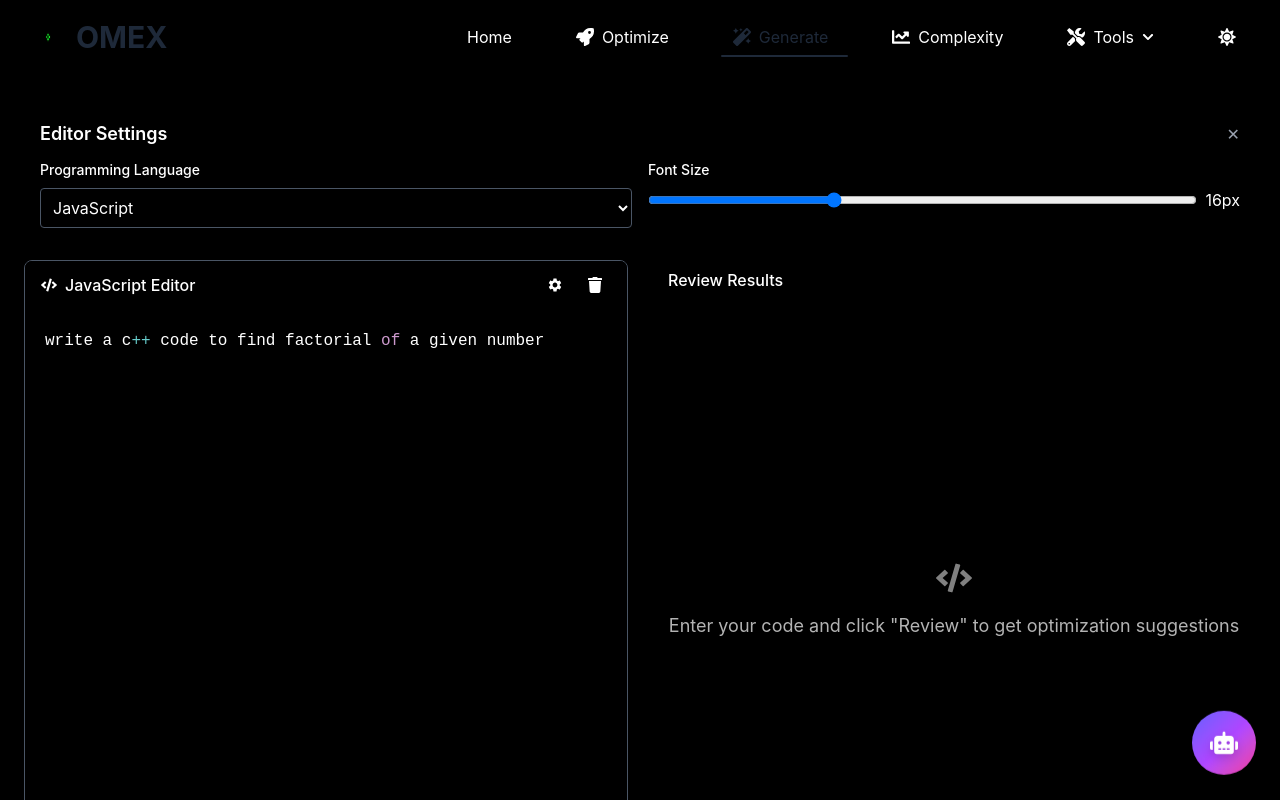
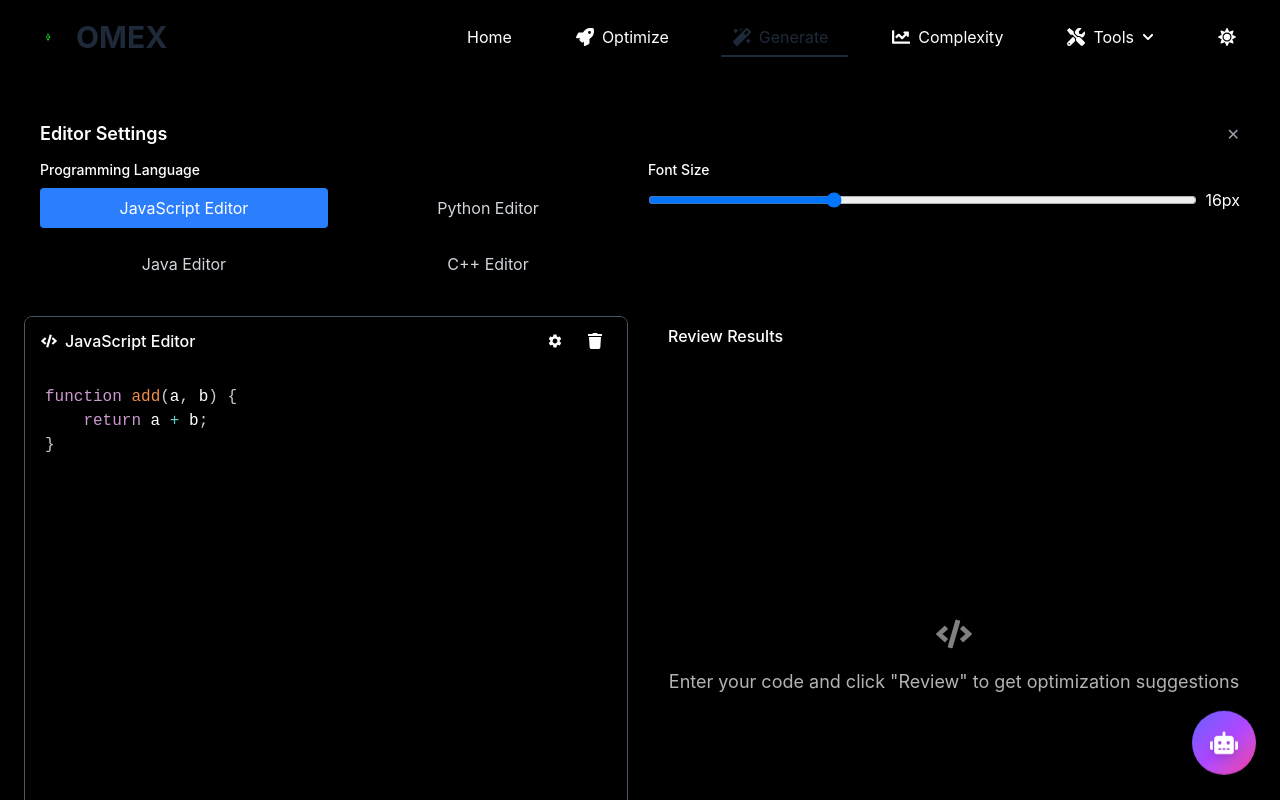
Before and after one commit to Pravehaspa/OMEX_FRONT, a React (Vite) app: page /codegenerator in a window 1280 px wide. Both pictures are taken after a click on the button 555 px from the left and 129 px from the top of the page. Shown: the top 800 px of the page. Built offline with nearby package versions, Linux system fonts and the light colour scheme.

Commit message:
updated CodeEditor.jsx with JS, Python, Java, C++ editors and boilerplate code

```diff
--- a/src/components/CodeEditor.jsx
+++ b/src/components/CodeEditor.jsx
@@ -10,6 +10,14 @@ import Loader from "../components/Loader.jsx"
 import Editor from 'react-simple-code-editor';
 import toast from 'react-hot-toast';
 import { useTheme } from '../context/ThemeContext';
+
+// Import Prism languages
+import "prismjs/components/prism-javascript";
+import "prismjs/components/prism-python";
+import "prismjs/components/prism-java";
+import "prismjs/components/prism-c";
+import "prismjs/components/prism-cpp";
+import "prismjs/components/prism-go";
 
 function CodeEditor(props) {
   const URL = props.URL;
@@ -30,9 +38,47 @@ function CodeEditor(props) {
     }
   }, [props.prompt]);
 
+  // Set initial boilerplate code
+  useEffect(() => {
+    if (codelang === 'JavaScript') {
+      setPrompt(`function add(a, b) {
+    return a + b;
+}`);
+    } else if (codelang === 'Python') {
+      setPrompt(`def hello_world():
+    print("Hello, World!")
+
+# Call the function
+hello_world()`);
+    } else if (codelang === 'Java') {
+      setPrompt(`public class HelloWorld {
+    public static void main(String[] args) {
+        System.out.println("Hello, World!");
+    }
+}`);
+    } else if (codelang === 'C++') {
+      setPrompt(`#include <iostream>
+
+int main() {
+    std::cout << "Hello, World!" << std::endl;
+    return 0;
+}`);
+    }
+  }, [codelang]);
+
   const { isDark } = useTheme();
 
-  const languages = ["Java", "JavaScript", "C", "C++", "Python", "Go"];
+  const getPrismLanguage = (lang) => {
+    const langMap = {
+      'JavaScript': 'javascript',
+      'Python': 'python',
+      'Java': 'java',
+      'C': 'c',
+      'C++': 'cpp',
+      'Go': 'go'
+    };
+    return langMap[lang] || 'javascript';
+  };
 
   const handleCopyClick = () => {
     navigator.clipboard.writeText(optimisedCode);
@@ -51,6 +97,33 @@ function CodeEditor(props) {
 
   const changeLanguage = (lang) => {
     setCodeLang(lang);
+    // Set boilerplate code based on language
+    if (lang === 'JavaScript') {
+      setPrompt(`function add(a, b) {
+    return a + b;
+}`);
+    } else if (lang === 'Python') {
+      setPrompt(`def hello_world():
+    print("Hello, World!")
+
+# Call the function
+hello_world()`);
+    } else if (lang === 'Java') {
+      setPrompt(`public class HelloWorld {
+    public static void main(String[] args) {
+        System.out.println("Hello, World!");
+    }
+}`);
+    } else if (lang === 'C++') {
+      setPrompt(`#include <iostream>
+
+int main() {
+    std::cout << "Hello, World!" << std::endl;
+    return 0;
+}`);
+    } else {
+      setPrompt(''); // For other languages, start empty
+    }
     toast.success(`Language changed to ${lang}`);
   };
 
@@ -109,15 +182,32 @@ function CodeEditor(props) {
           <div className="grid grid-cols-1 md:grid-cols-2 gap-4">
             <div>
               <label className="block mb-2 text-sm font-medium">Programming Language</label>
-              <select
-                value={codelang}
-                onChange={(e) => changeLanguage(e.target.value)}
-                className="w-full p-2 rounded bg-gray-700 text-white border border-gray-600"
-              >
-                {languages.map((item) => (
-                  <option key={item} value={item}>{item}</option>
-                ))}
-              </select>
+              <div className="grid grid-cols-2 gap-2">
+                <button
+                  onClick={() => changeLanguage('JavaScript')}
+                  className={`px-4 py-2 rounded ${codelang === 'JavaScript' ? 'bg-blue-500 text-white' : 'bg-gray-600 text-gray-300 hover:bg-gray-500'} transition-colors`}
+                >
+                  JavaScript Editor
+                </button>
+                <button
+                  onClick={() => changeLanguage('Python')}
+                  className={`px-4 py-2 rounded ${codelang === 'Python' ? 'bg-blue-500 text-white' : 'bg-gray-600 text-gray-300 hover:bg-gray-500'} transition-colors`}
+                >
+                  Python Editor
+                </button>
+                <button
+                  onClick={() => changeLanguage('Java')}
+                  className={`px-4 py-2 rounded ${codelang === 'Java' ? 'bg-blue-500 text-white' : 'bg-gray-600 text-gray-300 hover:bg-gray-500'} transition-colors`}
+                >
+                  Java Editor
+                </button>
+                <button
+                  onClick={() => changeLanguage('C++')}
+                  className={`px-4 py-2 rounded ${codelang === 'C++' ? 'bg-blue-500 text-white' : 'bg-gray-600 text-gray-300 hover:bg-gray-500'} transition-colors`}
+                >
+                  C++ Editor
+                </button>
+              </div>
             </div>
             <div>
               <label className="block mb-2 text-sm font-medium">Font Size</label>
@@ -177,7 +267,7 @@ function CodeEditor(props) {
               <Editor
                 value={prompt}
                 onValueChange={prompt => setPrompt(prompt)}
-                highlight={prompt => prism.highlight(prompt, prism.languages.javascript, codelang)}
+                highlight={prompt => prism.highlight(prompt, prism.languages[getPrismLanguage(codelang)])}
                 padding={20}
                 className={`h-full w-full ${isDark ? 'text-white' : 'text-gray-800'}`}
                 style={{
```
